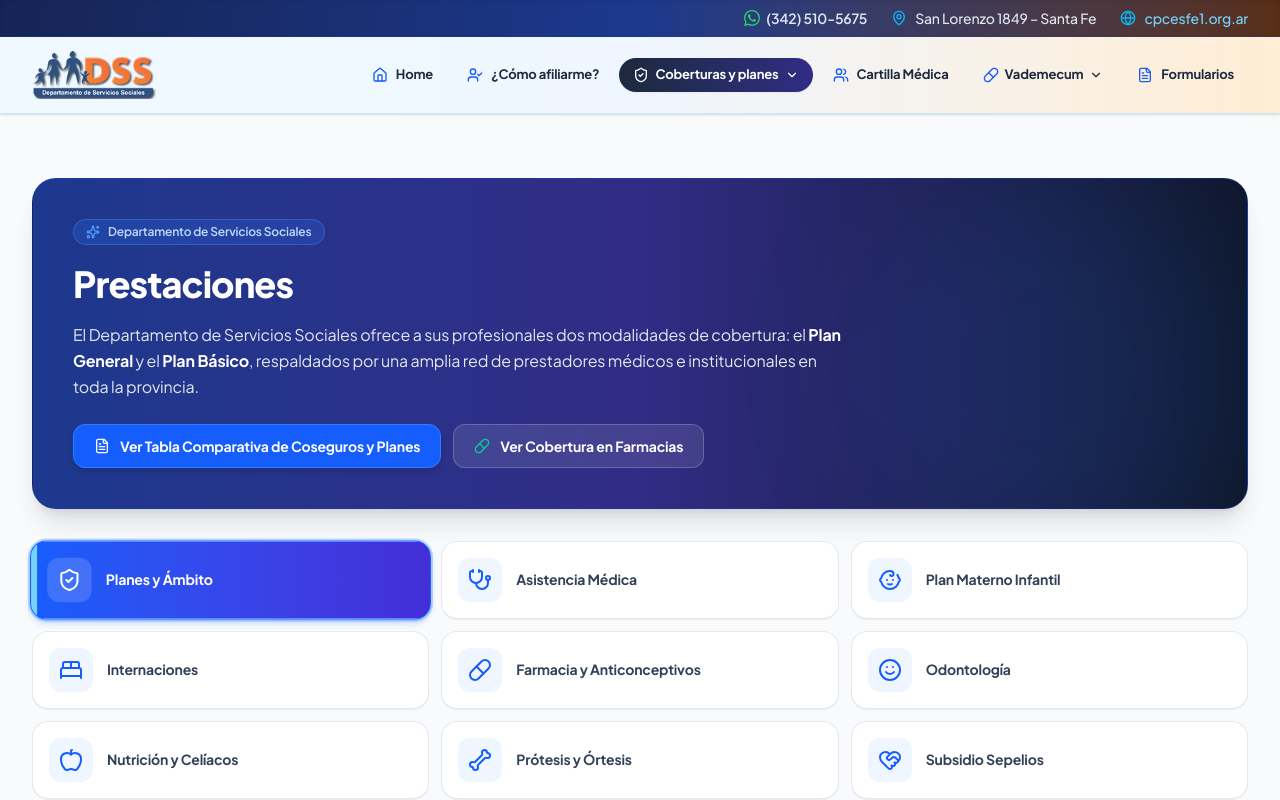
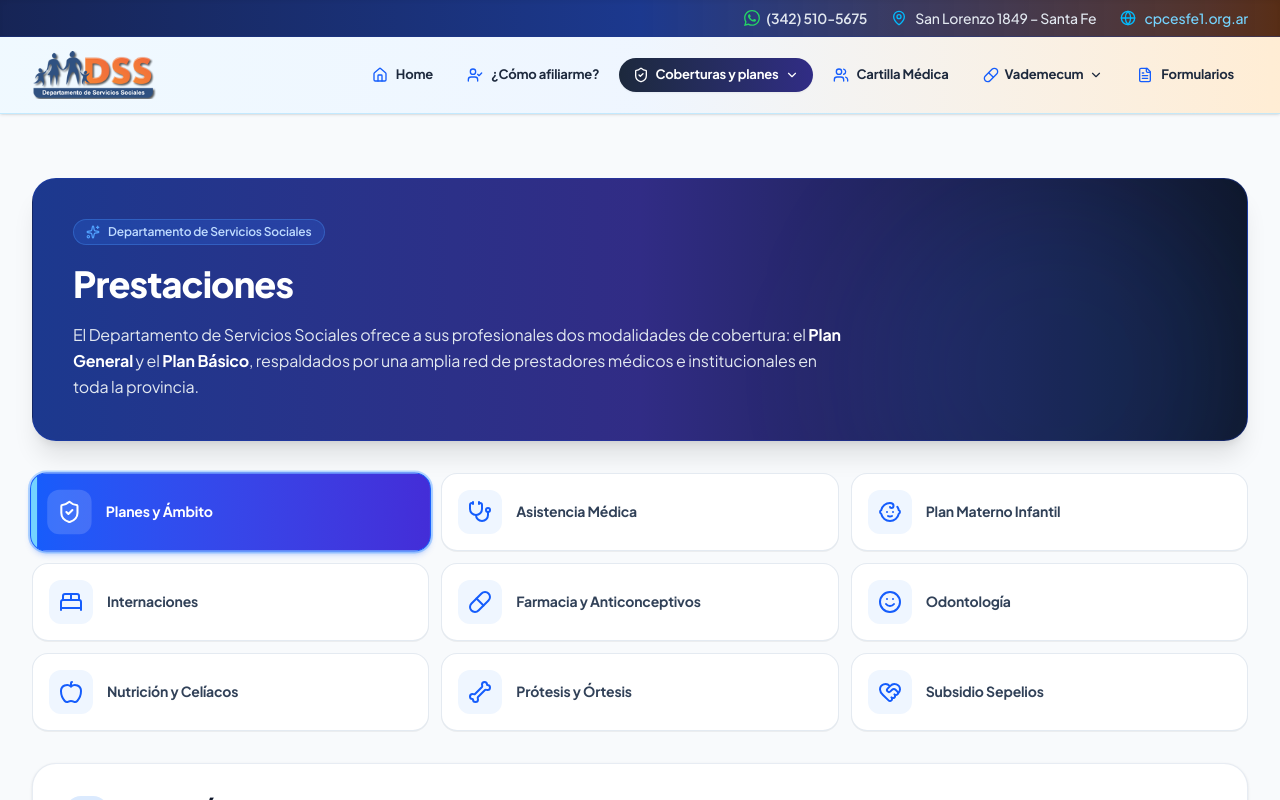
Before and after one commit to KarimServin/guia-interactiva-dss, a Next.js app: page /prestaciones in a window 1280 px wide. Shown: the top 800 px of the page. Built offline with nearby package versions, Linux system fonts and the light colour scheme.

Commit message:
Remove CTAs from Prestaciones hub

```diff
--- a/src/components/CoberturasPlanesView.tsx
+++ b/src/components/CoberturasPlanesView.tsx
@@ -116,24 +116,6 @@ export const CoberturasPlanesView: React.FC<CoberturasPlanesViewProps> = ({
           <p className="text-slate-200 text-xs sm:text-sm md:text-base leading-relaxed max-w-3xl">
             El Departamento de Servicios Sociales ofrece a sus profesionales dos modalidades de cobertura: el <strong className="text-white font-bold">Plan General</strong> y el <strong className="text-white font-bold">Plan Básico</strong>, respaldados por una amplia red de prestadores médicos e institucionales en toda la provincia.
           </p>
-
-          {/* Quick CTAs */}
-          <div className="pt-2 flex flex-col sm:flex-row items-stretch sm:items-center gap-3">
-            <button
-              onClick={() => router.push('/tabla-coseguros')}
-              className="bg-blue-600 hover:bg-blue-500 text-white px-5 py-3 rounded-xl font-bold text-xs sm:text-sm h-11 border border-blue-500 shadow-md transition-all flex items-center justify-center gap-2.5 cursor-pointer"
-            >
-              <FileText className="w-4 h-4 shrink-0" />
-              <span>Ver Tabla Comparativa de Coseguros y Planes</span>
-            </button>
-            <button
-              onClick={() => handleTabClick('farmacia', true)}
-              className="bg-white/10 hover:bg-white/20 text-white px-5 py-3 rounded-xl font-bold text-xs sm:text-sm h-11 border border-white/20 transition-all flex items-center justify-center gap-2.5 cursor-pointer"
-            >
-              <Pill className="w-4 h-4 text-emerald-400 shrink-0" />
-              <span>Ver Cobertura en Farmacias</span>
-            </button>
-          </div>
         </div>
       </div>
 
```
